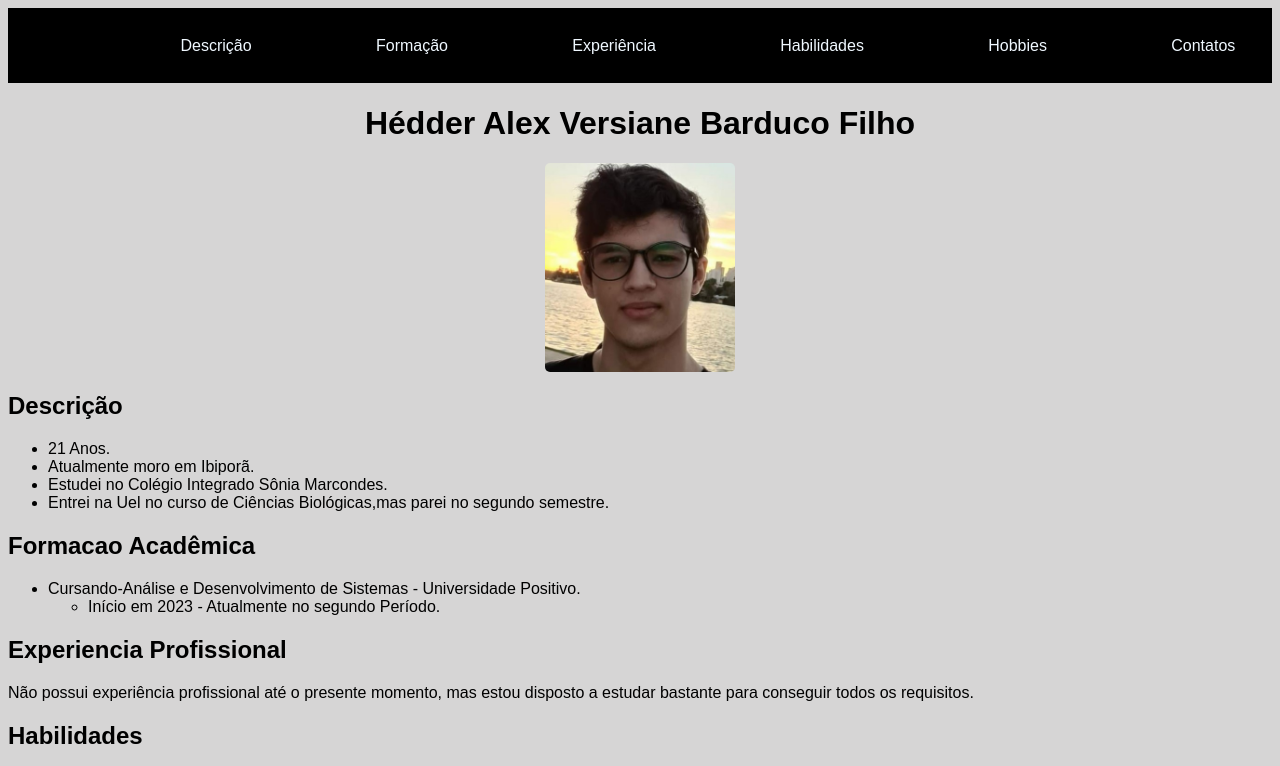
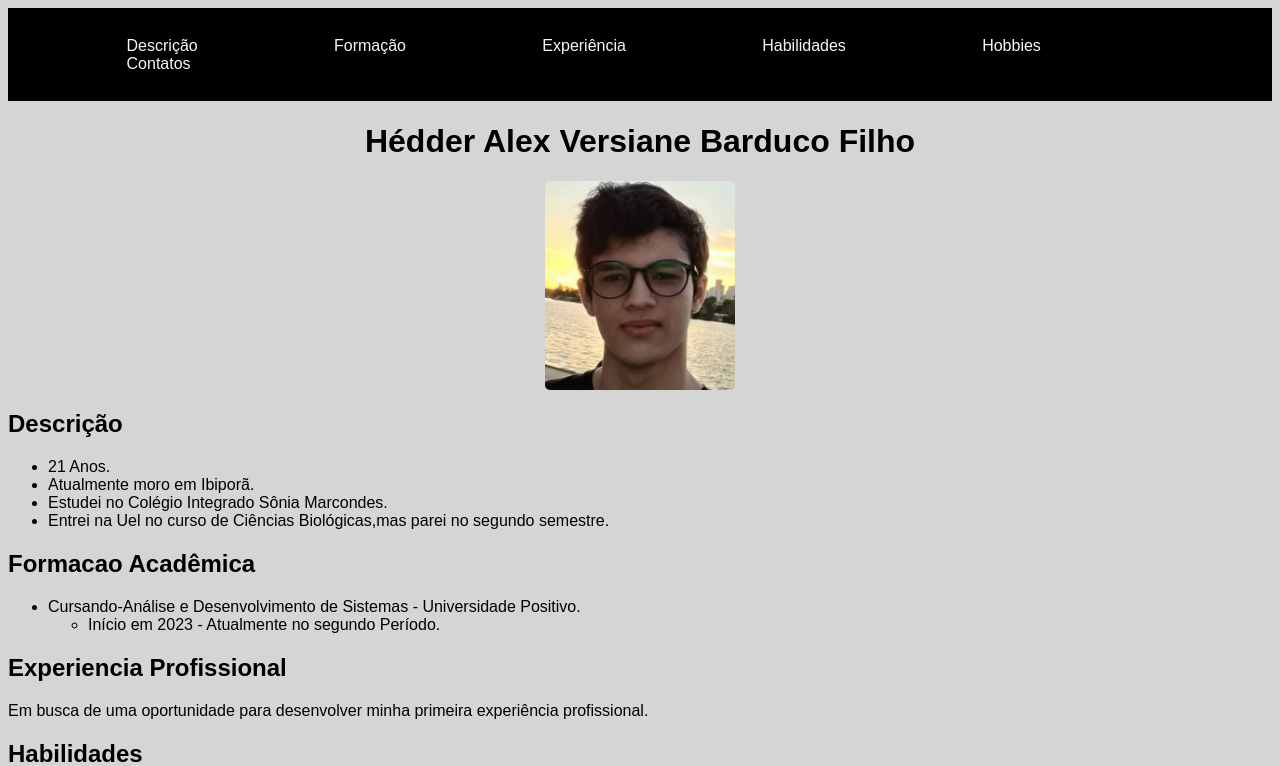
Before and after one commit to HedderAlex/Curriculo, a plain HTML site: page docs/index.html in a window 1280 px wide. Shown: the top 766 px of the page. Drawn offline with nearby package versions, Linux system fonts and the light colour scheme.

Commit message:
semi final

```diff
--- a/docs/estilo.css
+++ b/docs/estilo.css
@@ -5,7 +5,7 @@ body{
 .limenu{
     list-style: none;
     display: inline;
-    margin: 0% 0% 0% 10%;
+    margin: 0% 5.5% 0% 5.5%;
 }
 nav{
     background-color: black;
--- a/docs/index.html
+++ b/docs/index.html
@@ -61,7 +61,7 @@
         <div>
             <section id="experiencia">
                 <h2>Experiencia Profissional</h2>
-                Não possui experiência profissional até o presente momento, mas estou disposto a estudar bastante para conseguir todos os requisitos.
+                Em busca de uma oportunidade para desenvolver minha primeira experiência profissional.
             </section>
         </div>
         <div>
```
